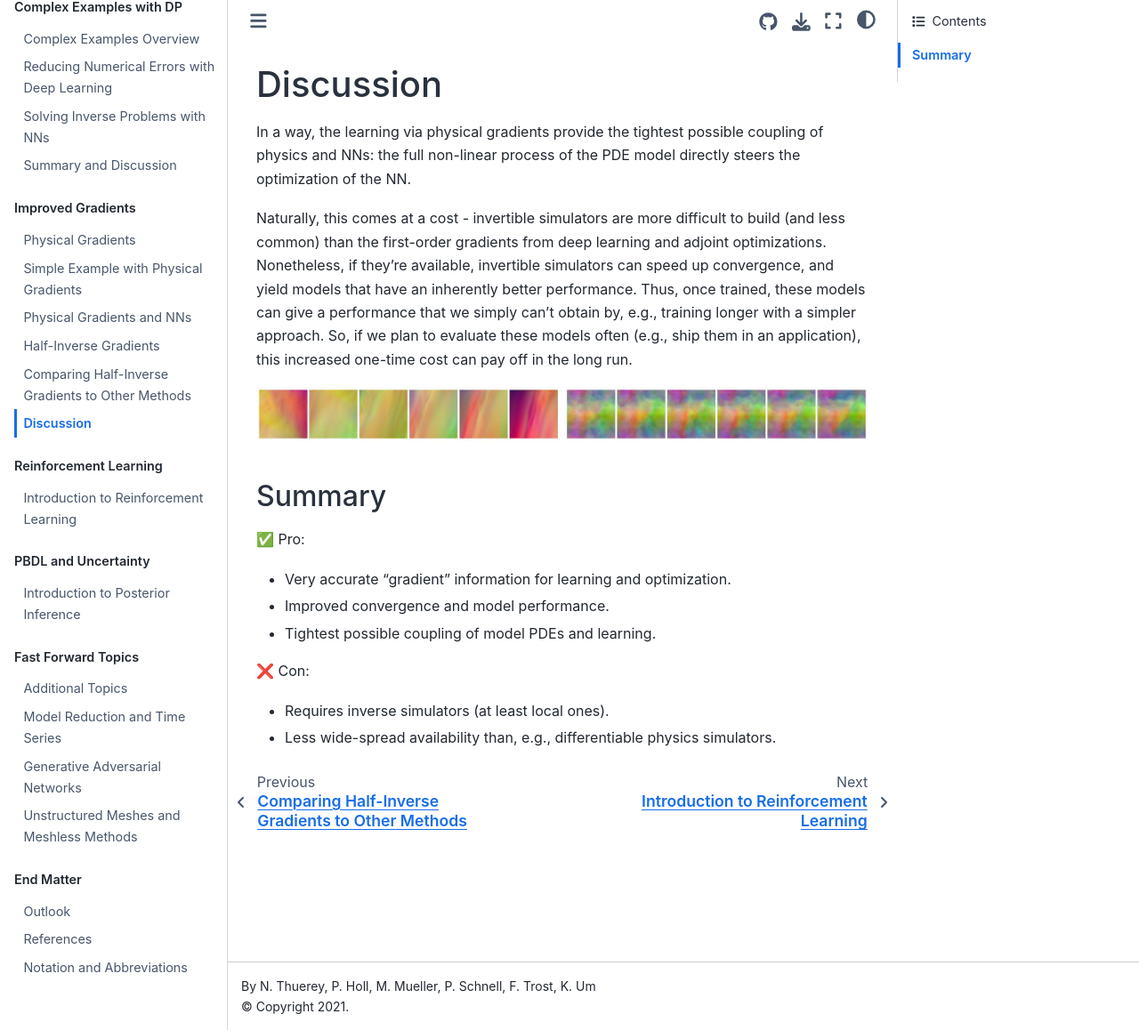
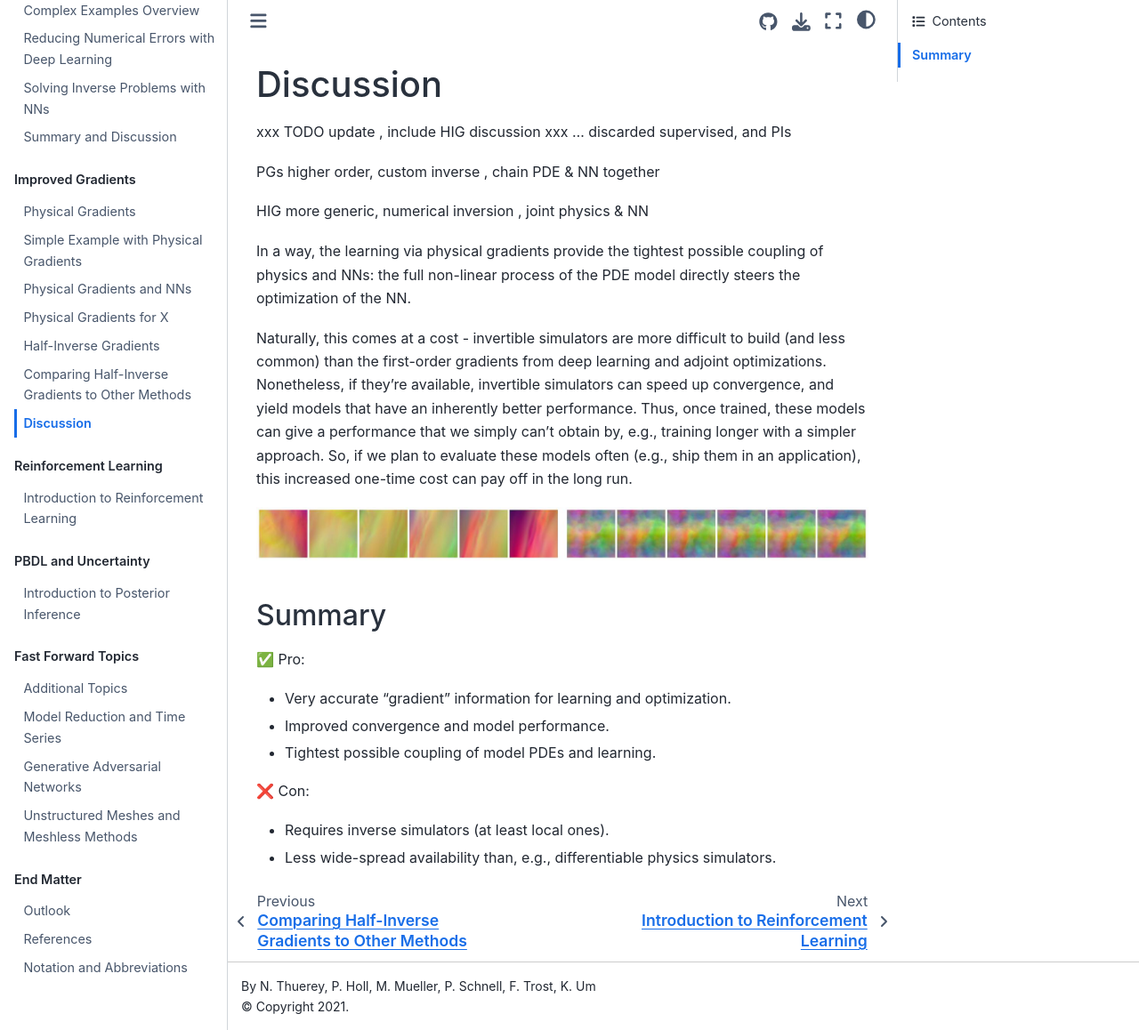
Before and after one commit to tum-pbs/pbdl-book, a Jupyter Book: the page built from physgrad-discuss.md, in a window 1280 px wide and 1158 px high. Shown: the whole window at 89% size. Built offline with Jupyter Book 1.0.4 settings and Sphinx 7.4.7 and the Sphinx Book theme 1.1.4, drawn with Linux system fonts in a browser that asks for light colours; pages that are not in the unit, such as notebooks, are missing from menus.

Commit message:
some HIG PG discussion

```diff
--- a/_toc.yml
+++ b/_toc.yml
@@ -36,6 +36,7 @@
   - file: physgrad.md
   - file: physgrad-comparison.ipynb
   - file: physgrad-nn.md
+  - file: physgrad-code.ipynb
   - file: physgrad-hig.md
   - file: physgrad-hig-code.ipynb
   - file: physgrad-discuss.md
--- a/physgrad-discuss.md
+++ b/physgrad-discuss.md
@@ -1,5 +1,15 @@
 Discussion
 =======================
+
+
+xxx TODO update , include HIG discussion xxx
+... discarded supervised, and PIs
+
+PGs higher order, custom inverse , chain PDE & NN together
+
+HIG more generic, numerical inversion , joint physics & NN
+
+
 
 In a way, the learning via physical gradients provide the tightest possible coupling
 of physics and NNs: the full non-linear process of the PDE model directly steers
```
Also changed, not shown: physgrad-hig.md (+6 -7 lines), physgrad-code.ipynb (added).
